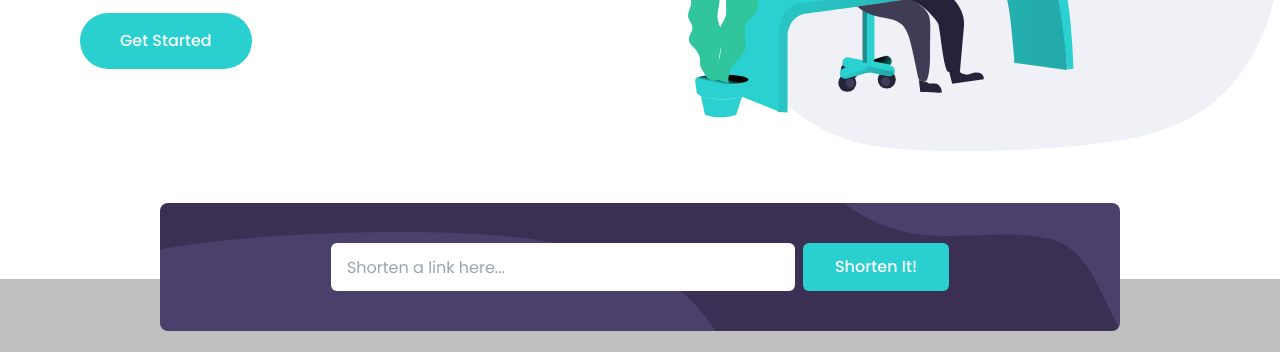
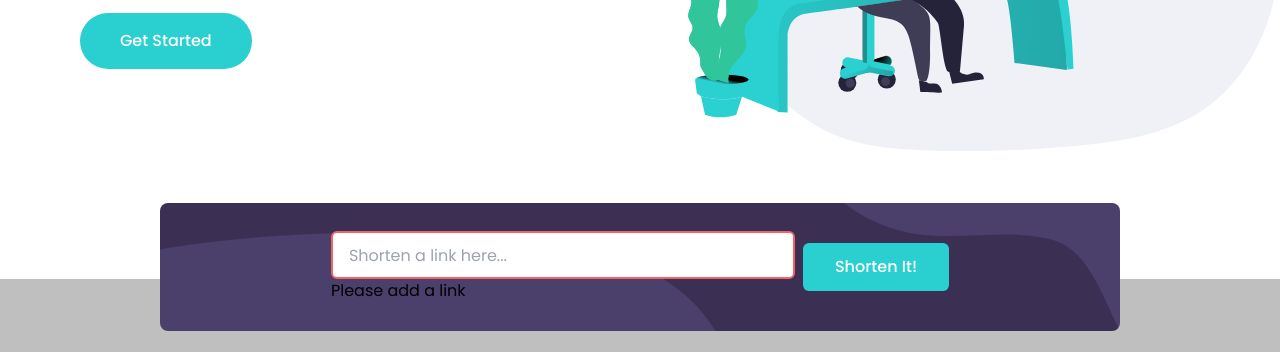
Before and after one commit to usernameisleye/URL-shortening-API-landing-page, a website: page index.html in a window 1280 px wide. Both pictures are taken after a click on the button "Shorten It!". Shown: the part 413-765 px from the top of the page. Drawn offline with Linux system fonts and the light colour scheme.

Commit message:
added error msg in js

```diff
--- a/index.html
+++ b/index.html
@@ -46,9 +46,13 @@
         <section class="shortening flex flex-col items-center gap-6 -translate-y-1/4">
             <div style="background-image: url(./images/bg-shorten-desktop.svg);" class="h-32 w-3/4 bg-no-repeat relative bg-Dark-Violet rounded-lg">
                 <div class="flex sm:flex-row flex-col justify-center items-center gap-2 h-full px-4">
-                    <input class="link-input sm:w-1/2 w-full h-12 p-4 border-none outline-none rounded-md" type="text" placeholder="Shorten a link here...">
+                    <div class="link-div flex flex-col sm:w-1/2 w-full">
+                        <input class="link-input w-full h-12 p-4 border-none  outline-none rounded-md border-Red border-2" type="text" placeholder="Shorten a link here...">
+                        <!-- <span>Hello</span> -->
+                    </div>
 
-                    <button class="link-btn bg-Cyan h-12 sm:px-8 w-full sm:w-fit rounded-md font-medium text-White hover:brightness-105">Shorten It!</button>
+                    <button class="link-btn bg-Cyan h-12 sm:px-8 w-full sm:w-fit rounded-md font-medium text-White hover:brightness-105 my-auto">Shorten It!</button>
+
                 </div>
             </div>
 
--- a/public/script.js
+++ b/public/script.js
@@ -1,11 +1,19 @@
 const linkInput = document.querySelector('.link-input');
 const shortenLinkBtn = document.querySelector('.link-btn');
+const linkDiv = document.querySelector('.link-div');
 const shortendLinks = document.querySelector('.shortened-links');
+
+//Creating Error Msg
+const span = document.createElement('span')
+const errorMsg = document.createTextNode('Please add a link')
+span.appendChild(errorMsg)
 
 shortenLinkBtn.addEventListener('click', shortenLink);
 
 function shortenLink(){
     if (linkInput.value == '') {
-        console.log('Empty');
+        linkInput.classList.remove('border-none');
+        linkInput.classList.add('border-solid');
+        linkDiv.appendChild(span)
     }
 }
```
Also changed, not shown: public/style.css.
